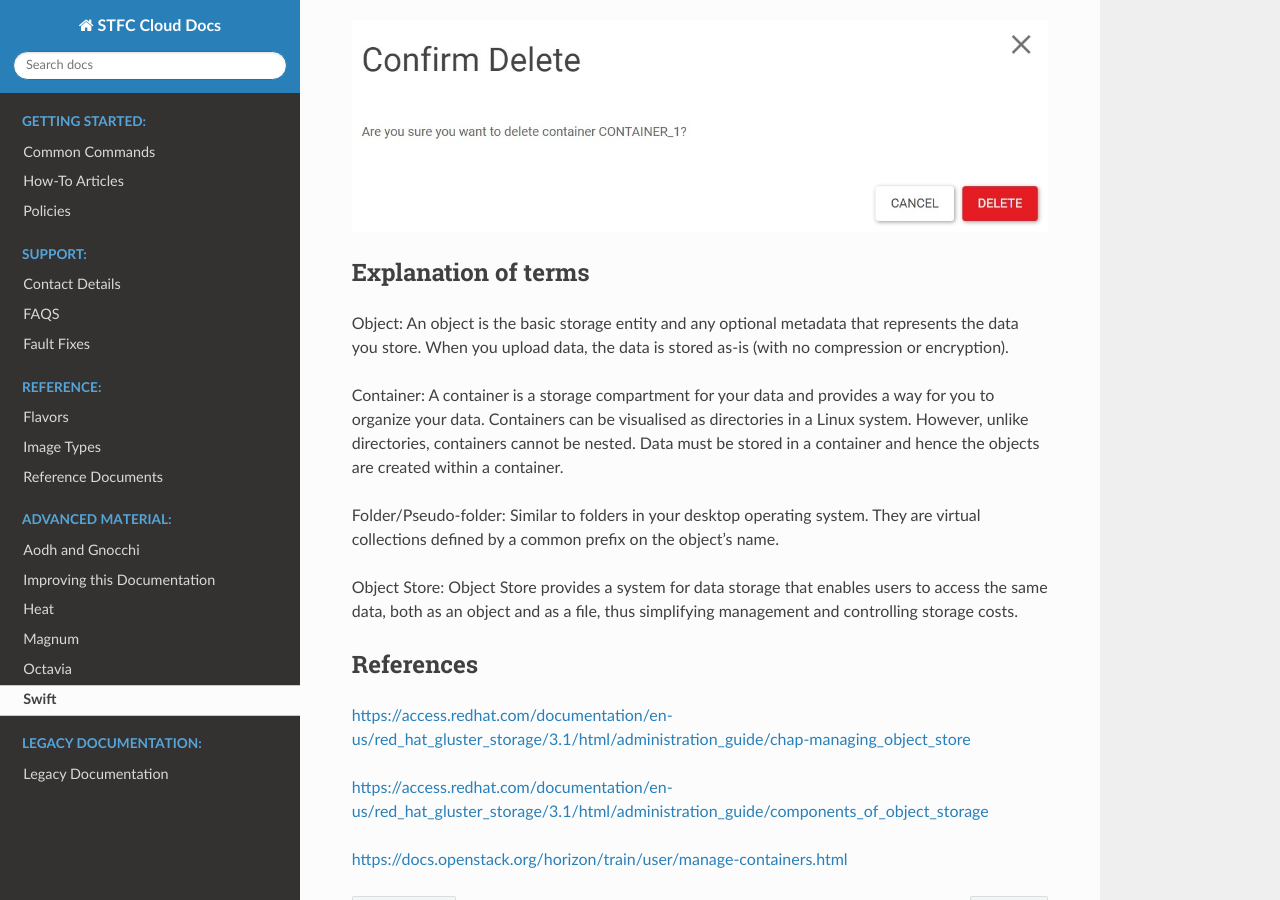
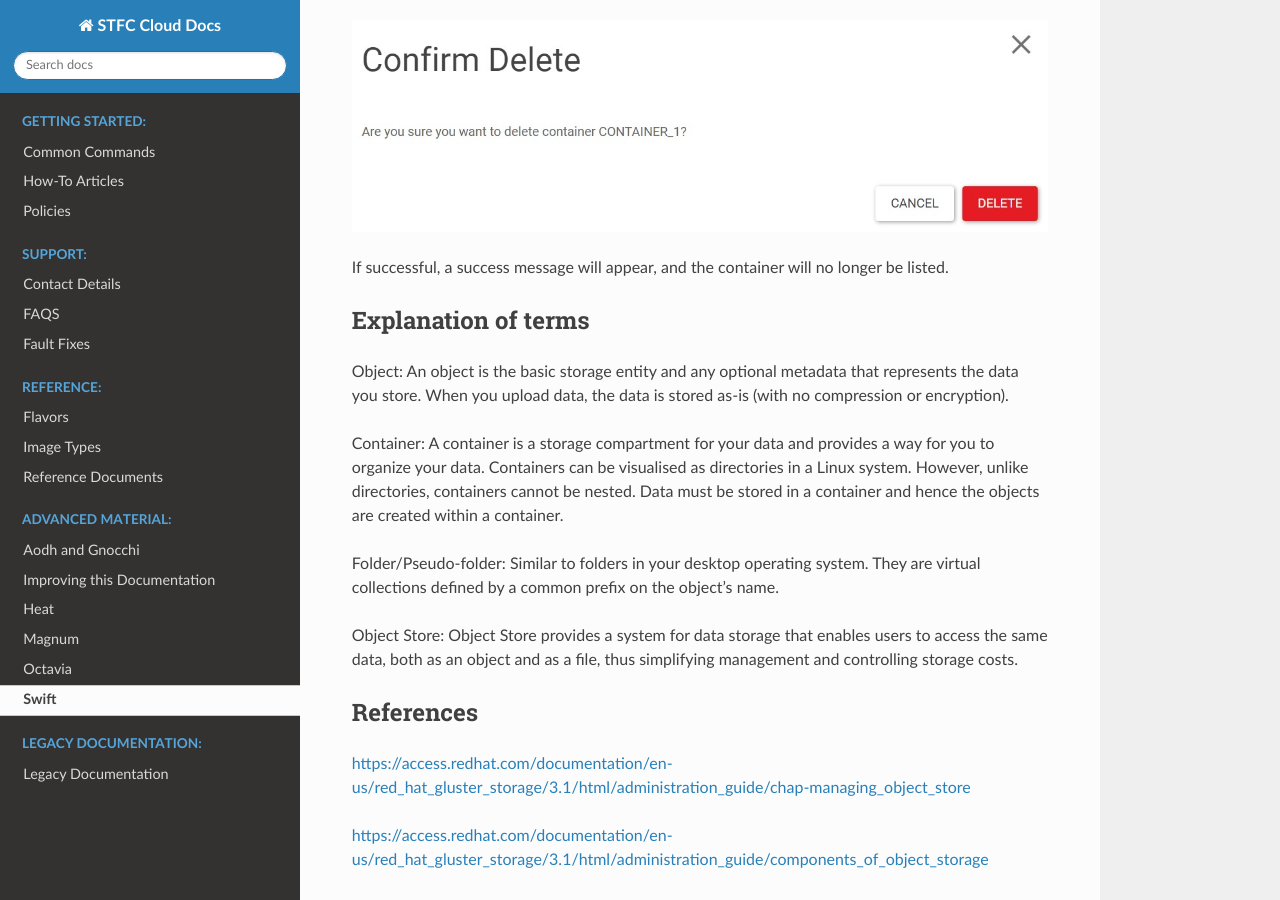
Before and after one commit to stfc/cloud-docs, a Sphinx documentation site: the page built from source/Swift/QuickStart.rst, in a window 1280 px wide and 900 px high, scrolled down 9781 px. Built offline with Sphinx 7.4.7 and the Read the Docs theme 2.0.0, drawn with Linux system fonts in a browser that asks for light colours.

Commit message:
Update delete a container

```diff
--- a/source/Swift/QuickStart.rst
+++ b/source/Swift/QuickStart.rst
@@ -176,6 +176,8 @@ On the the `Confirm Delete` screen, select `Delete` to begin deletion.
 
 .. image:: /assets/howtos/CreateAContainer/30-container-delete-final.png
 
+If successful, a success message will appear, and the container will no longer be listed.
+
 
 .. _swift_terms:
 
```
